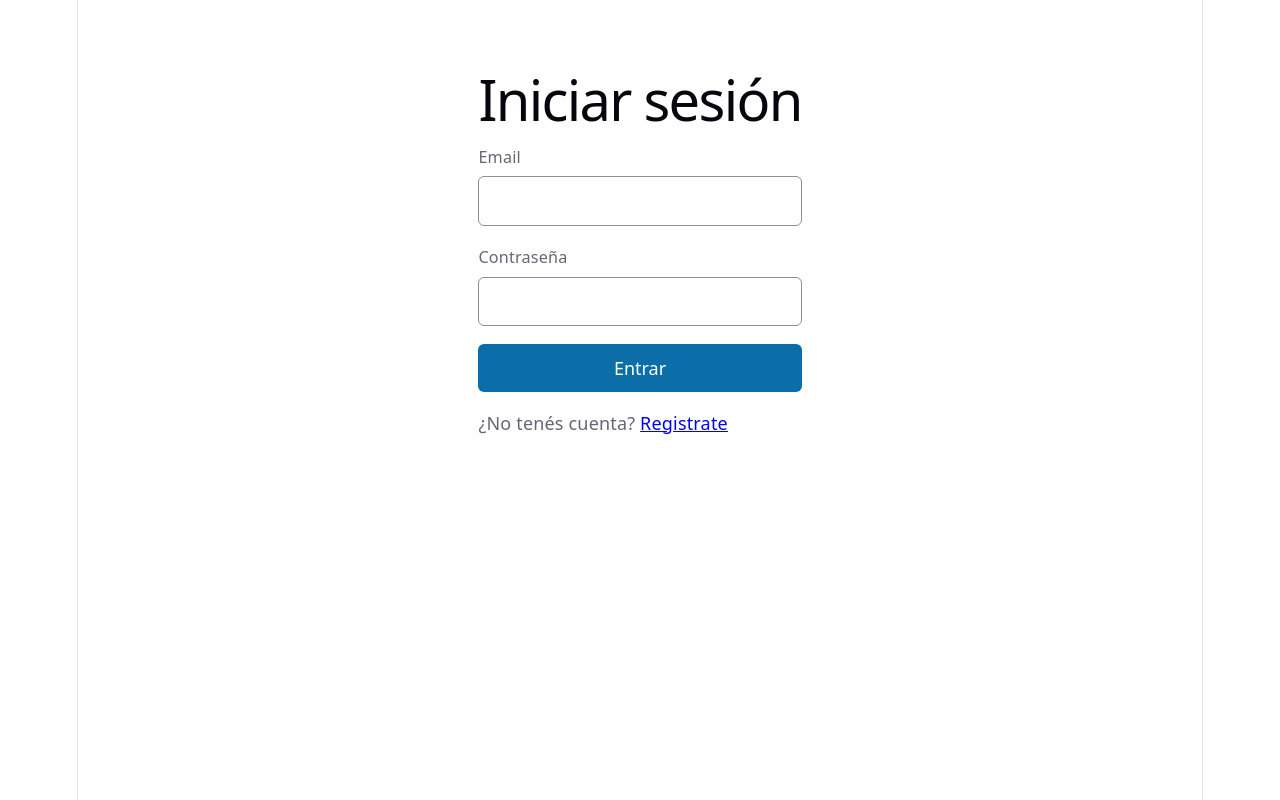
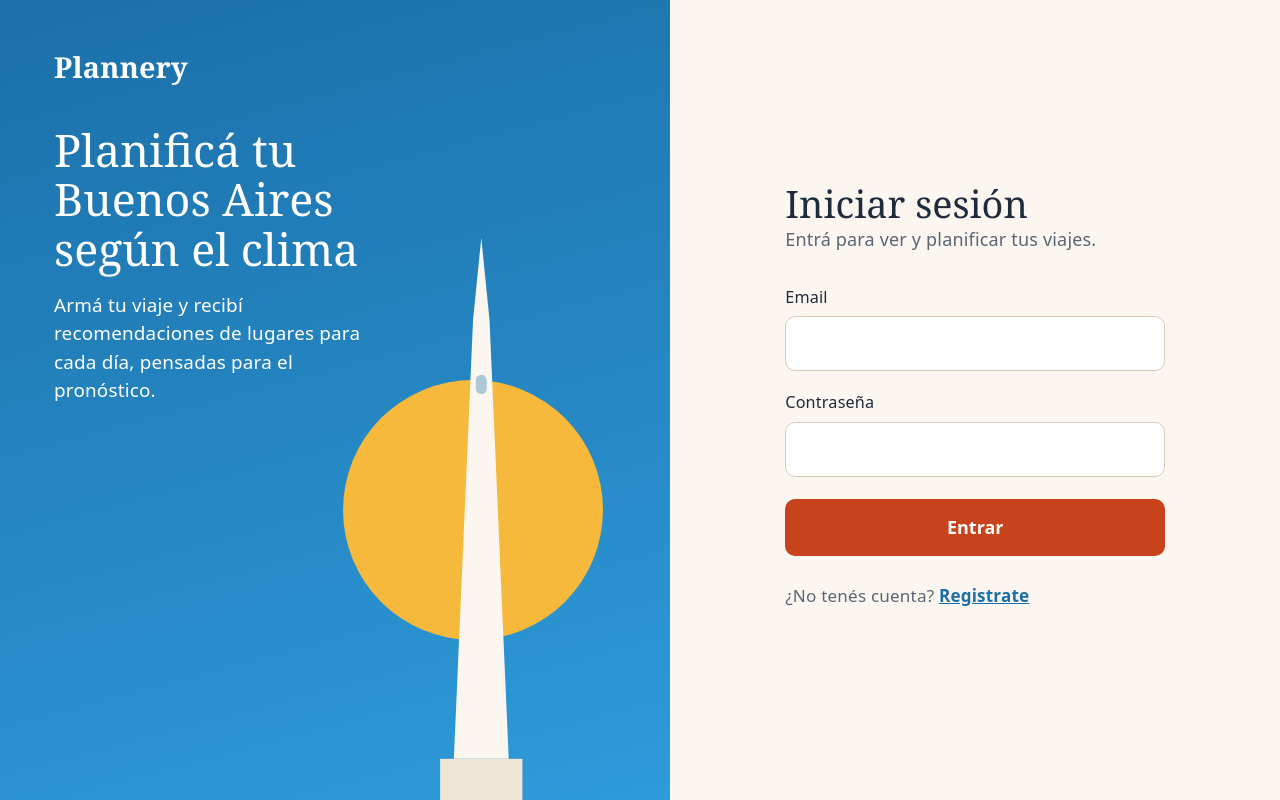
Before and after one commit to KarenLedesma/Plannery, a React (Vite) app in the folder apps/web/: page /login in a window 1280 px wide. Built offline with nearby package versions, Linux system fonts and the light colour scheme; no server answers.

Commit message:
feat(web): redesign login page and top bar with Buenos Aires theme

```diff
--- a/apps/web/index.html
+++ b/apps/web/index.html
@@ -1,10 +1,10 @@
 <!doctype html>
-<html lang="en">
+<html lang="es">
   <head>
     <meta charset="UTF-8" />
     <link rel="icon" type="image/svg+xml" href="/favicon.svg" />
     <meta name="viewport" content="width=device-width, initial-scale=1.0" />
-    <title>web</title>
+    <title>Plannery</title>
   </head>
   <body>
     <div id="root"></div>
--- a/apps/web/package.json
+++ b/apps/web/package.json
@@ -10,6 +10,8 @@
     "preview": "vite preview"
   },
   "dependencies": {
+    "@fontsource-variable/fraunces": "^5.3.0",
+    "@fontsource-variable/inter": "^5.3.0",
     "react": "^19.3.1",
     "react-dom": "^19.3.1",
     "react-router-dom": "^7.18.5"
--- a/apps/web/src/features/auth/LoginPage.tsx
+++ b/apps/web/src/features/auth/LoginPage.tsx
@@ -1,5 +1,4 @@
-import { useState } from 'react'
-import type { FormEvent } from 'react'
+import { useState, type FormEvent } from 'react'
 import { Link, useLocation, useNavigate } from 'react-router-dom'
 import { useAuth } from './useAuth'
 import { mensajeDeError } from '../../shared/api'
@@ -17,7 +16,6 @@ export function LoginPage() {
     e.preventDefault()
     // Validación en el navegador para dar respuesta rápida. El backend valida igual.
     if (!email.trim() || !password) {
-      setError('Completá el email y la contraseña.')
       return
     }
     setError('')
@@ -35,12 +33,32 @@ export function LoginPage() {
   }
 
   return (
-    <main className="auth">
+    <main className="login">
+      <aside className="login-hero">
+        <div className="login-marca">Plannery</div>
+        <h2>Planificá tu Buenos Aires según el clima</h2>
+        <p>Armá tu viaje y recibí recomendaciones de lugares para cada día, pensadas para el pronóstico.</p>
+        <div className="login-sol" aria-hidden="true" />
+        <svg className="login-obelisco" viewBox="0 0 120 420" aria-hidden="true" focusable="false">
+          <polygon points="60,10 66,70 80,390 40,390 54,70" fill="#fbf7f0" />
+          <rect x="30" y="390" width="60" height="30" fill="#efe6d6" />
+          <rect x="56" y="110" width="8" height="14" rx="4" fill="#1b6fa8" opacity="0.35" />
+        </svg>
+      </aside>
+
+      <section className="login-panel">
+        <div className="login-tarjeta">
           <h1>Iniciar sesión</h1>
+          <p className="login-sub">Entrá para ver y planificar tus viajes.</p>
           <form onSubmit={enviar} noValidate>
             <label>
               Email
-          <input type="email" value={email} onChange={(e) => setEmail(e.target.value)} autoComplete="email" />
+              <input
+                type="email"
+                value={email}
+                onChange={(e) => setEmail(e.target.value)}
+                autoComplete="email"
+              />
             </label>
             <label>
               Contraseña
@@ -56,13 +74,15 @@ export function LoginPage() {
                 {error}
               </p>
             )}
-        <button type="submit" disabled={enviando}>
+            <button type="submit" className="boton" disabled={enviando}>
               {enviando ? 'Entrando…' : 'Entrar'}
             </button>
           </form>
-      <p>
+          <p className="login-pie">
             ¿No tenés cuenta? <Link to="/registro">Registrate</Link>
           </p>
+        </div>
+      </section>
     </main>
   )
 }
--- a/apps/web/src/main.tsx
+++ b/apps/web/src/main.tsx
@@ -1,8 +1,11 @@
 import { StrictMode } from 'react'
 import { createRoot } from 'react-dom/client'
 import { BrowserRouter } from 'react-router-dom'
+import '@fontsource-variable/fraunces'
+import '@fontsource-variable/inter'
 import './index.css'
 import './shared/styles.css'
+import './shared/tema.css'
 import App from './App'
 import { AuthProvider } from './features/auth/AuthProvider'
 
--- /dev/null
+++ b/apps/web/src/shared/tema.css
@@ -0,0 +1,218 @@
+/* Tema visual de Plannery: arena + celeste + amarillo sol, botones en ladrillo */
+:root {
+  --arena: #fbf7f0;
+  --arena-marcada: #efe6d6;
+  --tinta: #1f2a3a;
+  --tinta-suave: #5b6573;
+  --celeste: #2e9bda;
+  --celeste-oscuro: #1b6fa8;
+  --sol: #f6b93b;
+  --ladrillo: #c8431b;
+  --ladrillo-hover: #a93815;
+  --fuente-titulos: 'Fraunces Variable', Georgia, serif;
+  --fuente-texto: 'Inter Variable', system-ui, sans-serif;
+  color-scheme: light;
+}
+
+body {
+  margin: 0;
+  background: var(--arena);
+  color: var(--tinta);
+  font-family: var(--fuente-texto);
+}
+
+/* Deja sin efecto la columna con bordes de la plantilla de Vite */
+#root {
+  width: auto;
+  max-width: none;
+  margin: 0;
+  border: 0;
+  text-align: left;
+}
+
+h1,
+h2,
+h3 {
+  font-family: var(--fuente-titulos);
+  color: var(--tinta);
+  letter-spacing: normal;
+}
+
+/* ---------- Login ---------- */
+.login {
+  display: grid;
+  grid-template-columns: 1.1fr 1fr;
+  min-height: 100svh;
+}
+
+.login-hero {
+  position: relative;
+  overflow: hidden;
+  padding: 3rem;
+  color: #fff;
+  background: linear-gradient(165deg, var(--celeste-oscuro) 0%, var(--celeste) 100%);
+}
+
+.login-marca {
+  font-family: var(--fuente-titulos);
+  font-size: 1.6rem;
+  font-weight: 700;
+}
+
+.login-hero h2 {
+  max-width: 14ch;
+  margin: 2.5rem 0 1rem;
+  color: #fff;
+  font-size: clamp(2rem, 3.5vw, 3.2rem);
+  line-height: 1.1;
+}
+
+.login-hero p {
+  max-width: 32ch;
+  margin: 0;
+  font-size: 1.05rem;
+  line-height: 1.5;
+}
+
+.login-sol {
+  position: absolute;
+  right: 10%;
+  bottom: 20%;
+  width: 260px;
+  height: 260px;
+  border-radius: 50%;
+  background: var(--sol);
+}
+
+.login-obelisco {
+  position: absolute;
+  right: 16%;
+  bottom: 0;
+  height: 72%;
+  width: auto;
+}
+
+.login-panel {
+  display: flex;
+  align-items: center;
+  justify-content: center;
+  padding: 2rem;
+  background: var(--arena);
+}
+
+.login-tarjeta {
+  width: 100%;
+  max-width: 380px;
+}
+
+.login-tarjeta h1 {
+  margin: 0 0 0.5rem;
+  font-size: 2.1rem;
+}
+
+.login-sub {
+  margin: 0 0 1.75rem;
+  color: var(--tinta-suave);
+}
+
+.login form {
+  display: grid;
+  gap: 1rem;
+}
+
+.login label {
+  display: grid;
+  gap: 0.35rem;
+  font-size: 0.9rem;
+  font-weight: 500;
+}
+
+.login input {
+  padding: 0.75rem 0.9rem;
+  border: 1px solid #d8cbb5;
+  border-radius: 10px;
+  background: #fff;
+  color: var(--tinta);
+}
+
+.login input:focus {
+  outline: 2px solid var(--celeste-oscuro);
+  outline-offset: 1px;
+  border-color: var(--celeste-oscuro);
+}
+
+.login .boton {
+  margin-top: 0.25rem;
+  padding: 0.85rem 1rem;
+  border-radius: 10px;
+  background: var(--ladrillo);
+  color: #fff;
+  font-size: 1rem;
+  font-weight: 600;
+}
+
+.login .boton:hover:not(:disabled) {
+  background: var(--ladrillo-hover);
+}
+
+.login .error {
+  padding: 0.6rem 0.8rem;
+  border-radius: 8px;
+  background: #fdecea;
+  color: #b42318;
+}
+
+.login-pie {
+  margin-top: 1.5rem;
+  color: var(--tinta-suave);
+  font-size: 0.95rem;
+}
+
+.login-pie a {
+  color: var(--celeste-oscuro);
+  font-weight: 600;
+}
+
+@media (max-width: 820px) {
+  .login {
+    grid-template-columns: 1fr;
+  }
+  .login-hero {
+    display: none;
+  }
+}
+
+/* ---------- Barra superior (Layout) ---------- */
+.barra {
+  background: #fff;
+  border-bottom: 1px solid var(--arena-marcada);
+}
+
+.barra .marca {
+  color: var(--celeste-oscuro);
+  font-family: var(--fuente-titulos);
+  font-size: 1.4rem;
+  font-weight: 700;
+}
+
+.barra button {
+  border-radius: 10px;
+  background: var(--ladrillo);
+  font-weight: 600;
+}
+
+.barra button:hover {
+  background: var(--ladrillo-hover);
+}
+
+/* ---------- Pantalla de inicio ---------- */
+/* Los botones de filtro tenían texto blanco sobre fondo transparente */
+nav[aria-label='Filtro de viajes'] button {
+  color: var(--celeste-oscuro);
+  font-weight: 600;
+}
+
+.contenido h1 {
+  margin: 0 0 0.5rem;
+  font-size: clamp(1.8rem, 3vw, 2.4rem);
+}
```
Also changed, not shown: 1 other file (tests, documents, lock files or other folders). Lines whose indentation alone changed are shown as unchanged.
